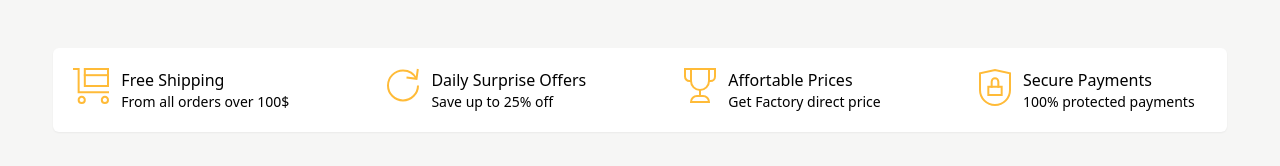
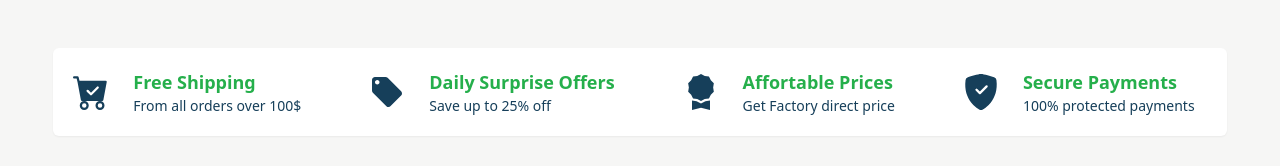
Before and after one commit to cjchika/Gent_Store, a React (Vite) app in the folder client/: page / in a window 1280 px wide. Shown: the part 588-754 px from the top of the page. Built offline with nearby package versions, Linux system fonts and the light colour scheme; no server answers.

Commit message:
Categories

```diff
--- a/client/src/components/subComponents/Categories/Categories.jsx
+++ b/client/src/components/subComponents/Categories/Categories.jsx
@@ -18,14 +18,15 @@ const Categories = () => {
         >
           {brandingData &&
             brandingData.map((item, index) => (
-              <div className="flex item-start" key={index}>
-                {" "}
-                {item.icon}
+              <div className="flex items-center gap-3" key={index}>
+                <item.icon className="text-4xl text-secColor" />
                 <div className="px-3">
-                  <h3 className="font=bold text-sm md:text-base">
+                  <h3 className="font-bold text-priColor text-sm md:text-lg">
                     {item.title}
                   </h3>
-                  <p className="text-xs md:text-sm">{item.Description}</p>
+                  <p className="text-xs md:text-sm text-secColor font-medium">
+                    {item.Description}
+                  </p>
                 </div>
               </div>
             ))}
--- a/client/src/static/data.jsx
+++ b/client/src/static/data.jsx
@@ -1,9 +1,14 @@
-import { MdComputer, MdChildCare } from "react-icons/md";
+import { MdComputer, MdChildCare, MdLocalOffer } from "react-icons/md";
 import { HiGift } from "react-icons/hi";
 import { GiRunningShoe, GiClothes, GiSittingDog } from "react-icons/gi";
 import { FaBaby, FaMobile } from "react-icons/fa";
 import { IoGameController } from "react-icons/io5";
 import { CgMoreO } from "react-icons/cg";
+import {
+  BsFillCartCheckFill,
+  BsFillAwardFill,
+  BsShieldFillCheck,
+} from "react-icons/bs";
 import iPhoneImg from "./images/iPhone.png";
 import iPhoneBG from "./images/BG1.png";
 import iWatchImg from "./images/iWatch.png";
@@ -62,162 +67,25 @@ export const brandingData = [
     id: 1,
     title: "Free Shipping",
     Description: "From all orders over 100$",
-    icon: (
-      <svg
-        width="36"
-        height="36"
-        viewBox="0 0 36 36"
-        fill="none"
-        xmlns="http://www.w3.org/2000/svg"
-      >
-        <path
-          d="M1 1H5.63636V24.1818H35"
-          stroke="#FFBB38"
-          stroke-width="2"
-          stroke-miterlimit="10"
-          stroke-linecap="square"
-        ></path>
-        <path
-          d="M8.72763 35.0002C10.4347 35.0002 11.8185 33.6163 11.8185 31.9093C11.8185 30.2022 10.4347 28.8184 8.72763 28.8184C7.02057 28.8184 5.63672 30.2022 5.63672 31.9093C5.63672 33.6163 7.02057 35.0002 8.72763 35.0002Z"
-          stroke="#FFBB38"
-          stroke-width="2"
-          stroke-miterlimit="10"
-          stroke-linecap="square"
-        ></path>
-        <path
-          d="M31.9073 35.0002C33.6144 35.0002 34.9982 33.6163 34.9982 31.9093C34.9982 30.2022 33.6144 28.8184 31.9073 28.8184C30.2003 28.8184 28.8164 30.2022 28.8164 31.9093C28.8164 33.6163 30.2003 35.0002 31.9073 35.0002Z"
-          stroke="#FFBB38"
-          stroke-width="2"
-          stroke-miterlimit="10"
-          stroke-linecap="square"
-        ></path>
-        <path
-          d="M34.9982 1H11.8164V18H34.9982V1Z"
-          stroke="#FFBB38"
-          stroke-width="2"
-          stroke-miterlimit="10"
-          stroke-linecap="square"
-        ></path>
-        <path
-          d="M11.8164 7.18164H34.9982"
-          stroke="#FFBB38"
-          stroke-width="2"
-          stroke-miterlimit="10"
-          stroke-linecap="square"
-        ></path>
-      </svg>
-    ),
+    icon: BsFillCartCheckFill,
   },
   {
     id: 2,
     title: "Daily Surprise Offers",
     Description: "Save up to 25% off",
-    icon: (
-      <svg
-        width="32"
-        height="34"
-        viewBox="0 0 32 34"
-        fill="none"
-        xmlns="http://www.w3.org/2000/svg"
-      >
-        <path
-          d="M31 17.4502C31 25.7002 24.25 32.4502 16 32.4502C7.75 32.4502 1 25.7002 1 17.4502C1 9.2002 7.75 2.4502 16 2.4502C21.85 2.4502 26.95 5.7502 29.35 10.7002"
-          stroke="#FFBB38"
-          stroke-width="2"
-          stroke-miterlimit="10"
-        ></path>
-        <path
-          d="M30.7 2L29.5 10.85L20.5 9.65"
-          stroke="#FFBB38"
-          stroke-width="2"
-          stroke-miterlimit="10"
-          stroke-linecap="square"
-        ></path>
-      </svg>
-    ),
+    icon: MdLocalOffer,
   },
   {
     id: 4,
     title: "Affortable Prices",
     Description: "Get Factory direct price",
-    icon: (
-      <svg
-        width="32"
-        height="35"
-        viewBox="0 0 32 35"
-        fill="none"
-        xmlns="http://www.w3.org/2000/svg"
-      >
-        <path
-          d="M7 13H5.5C2.95 13 1 11.05 1 8.5V1H7"
-          stroke="#FFBB38"
-          stroke-width="2"
-          stroke-miterlimit="10"
-        ></path>
-        <path
-          d="M25 13H26.5C29.05 13 31 11.05 31 8.5V1H25"
-          stroke="#FFBB38"
-          stroke-width="2"
-          stroke-miterlimit="10"
-        ></path>
-        <path
-          d="M16 28V22"
-          stroke="#FFBB38"
-          stroke-width="2"
-          stroke-miterlimit="10"
-        ></path>
-        <path
-          d="M16 22C11.05 22 7 17.95 7 13V1H25V13C25 17.95 20.95 22 16 22Z"
-          stroke="#FFBB38"
-          stroke-width="2"
-          stroke-miterlimit="10"
-          stroke-linecap="square"
-        ></path>
-        <path
-          d="M25 34H7C7 30.7 9.7 28 13 28H19C22.3 28 25 30.7 25 34Z"
-          stroke="#FFBB38"
-          stroke-width="2"
-          stroke-miterlimit="10"
-          stroke-linecap="square"
-        ></path>
-      </svg>
-    ),
+    icon: BsFillAwardFill,
   },
   {
     id: 5,
     title: "Secure Payments",
     Description: "100% protected payments",
-    icon: (
-      <svg
-        width="32"
-        height="38"
-        viewBox="0 0 32 38"
-        fill="none"
-        xmlns="http://www.w3.org/2000/svg"
-      >
-        <path
-          d="M22.6654 18.667H9.33203V27.0003H22.6654V18.667Z"
-          stroke="#FFBB38"
-          stroke-width="2"
-          stroke-miterlimit="10"
-          stroke-linecap="square"
-        ></path>
-        <path
-          d="M12.668 18.6663V13.6663C12.668 11.833 14.168 10.333 16.0013 10.333C17.8346 10.333 19.3346 11.833 19.3346 13.6663V18.6663"
-          stroke="#FFBB38"
-          stroke-width="2"
-          stroke-miterlimit="10"
-          stroke-linecap="square"
-        ></path>
-        <path
-          d="M31 22C31 30.3333 24.3333 37 16 37C7.66667 37 1 30.3333 1 22V5.33333L16 2L31 5.33333V22Z"
-          stroke="#FFBB38"
-          stroke-width="2"
-          stroke-miterlimit="10"
-          stroke-linecap="square"
-        ></path>
-      </svg>
-    ),
+    icon: BsShieldFillCheck,
   },
 ];
 
```
